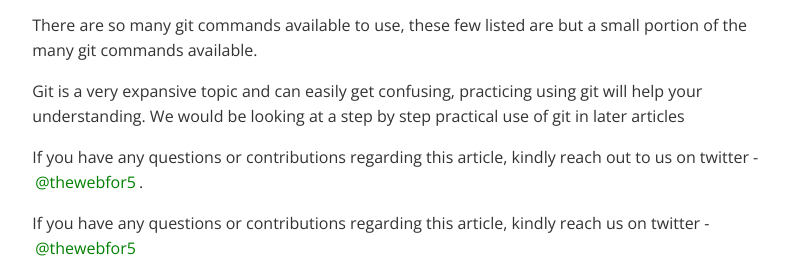
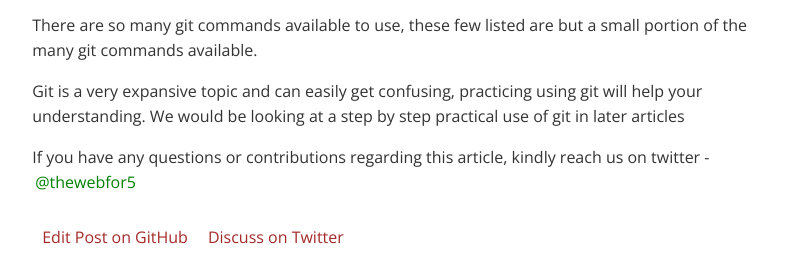
Before and after one commit to dillionmegida/thewebfor5, a Gatsby site: page /p/git/introduction-to-git in a window 1280 px wide. Shown: the part 3162-3432 px from the top of the page, without its empty margins (353-1146 px from the left). Built offline with nearby package versions, Linux system fonts and the light colour scheme; Gatsby itself is replaced by a stand-in of ours.

Commit message:
Update introduction-to-git.md

```diff
--- a/src/pages/p/git/introduction-to-git.md
+++ b/src/pages/p/git/introduction-to-git.md
@@ -78,5 +78,3 @@ Git commands are short pieces of instructions we use in git to perform certain f
 There are so many git commands available to use, these few listed are but a small portion of the many git commands available.
 
 Git is a very expansive topic and can easily get confusing, practicing using git will help your understanding. We would be looking at a step by step practical use of git in later articles
-
-If you have any questions or contributions regarding this article, kindly reach out to us on twitter - [@thewebfor5](https://twitter.com/thewebfor5).
```
